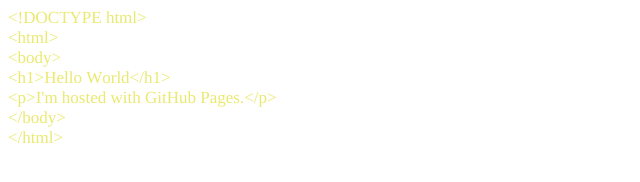
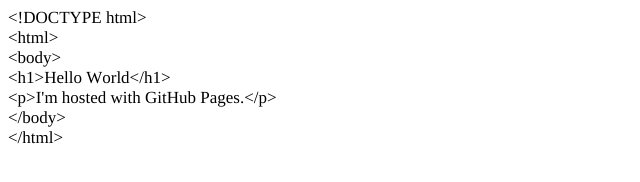
Before and after one commit to uathena1991/uathena1991.github.io, a plain HTML site: page index.html in a window 1280 px wide. Shown: the whole page, without its empty margins (0-640 px from the left). Drawn offline with Linux system fonts and the light colour scheme.

Commit message:
Update index.html

```diff
--- a/index.html
+++ b/index.html
@@ -7,7 +7,7 @@
   <meta name="Generator" content="Cocoa HTML Writer">
   <meta name="CocoaVersion" content="1894.2">
   <style type="text/css">
-    p.p1 {margin: 0.0px 0.0px 0.0px 0.0px; line-height: 20.0px; font: 17.0px Times; color: #eae96f; -webkit-text-stroke: #eae96f}
+    p.p1 {margin: 0.0px 0.0px 0.0px 0.0px; line-height: 20.0px; font: 17.0px Times; color: #000000; -webkit-text-stroke: #e5e75c}
     span.s1 {font-kerning: none}
   </style>
 </head>
```
